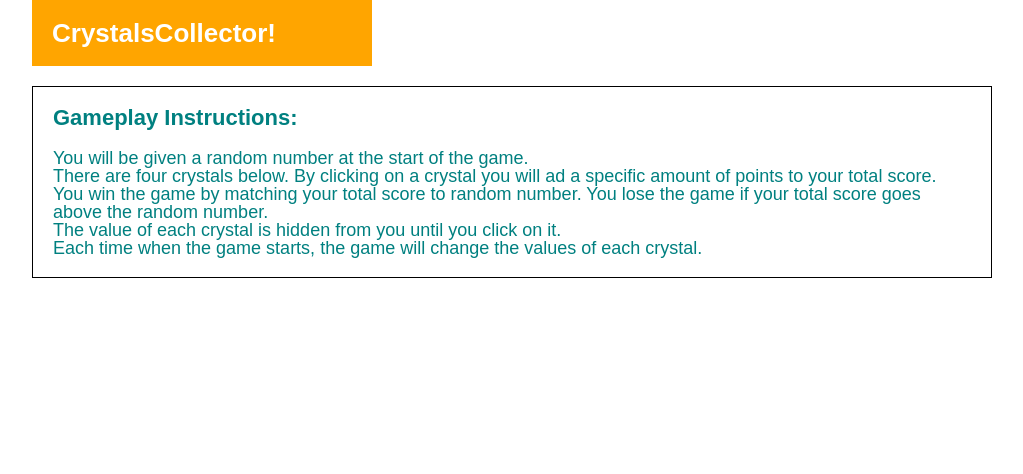
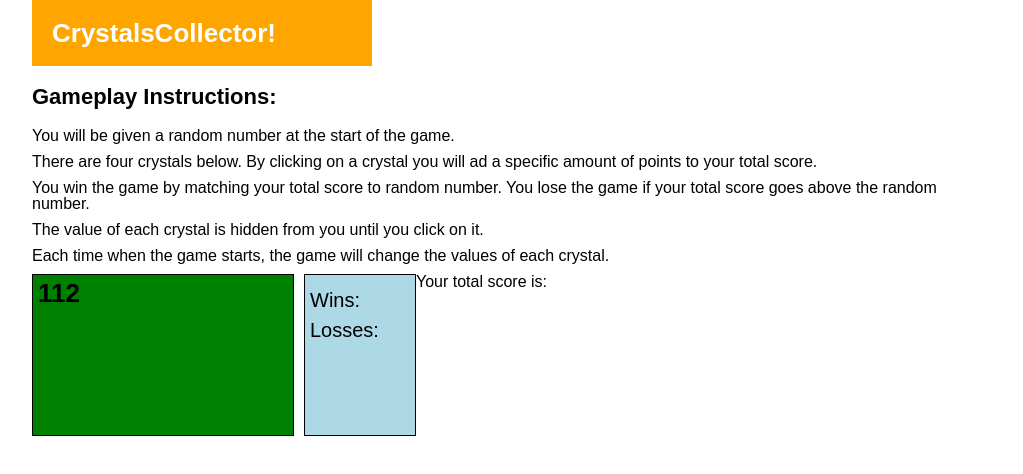
Before and after one commit to jmemmett/unit-4-game, a plain HTML site: page index.html in a window 1280 px wide. Shown: the whole page, without its empty margins (128-1151 px from the left). Drawn offline with nearby package versions, Linux system fonts and the light colour scheme.

Commit message:
2nd set of files, including the 4 crystal images.

```diff
--- a/assets/css/style.css
+++ b/assets/css/style.css
@@ -7,6 +7,8 @@ body {
     margin: 0 auto;
     background-color: white;
     box-sizing: border-box;
+    font-family: Arial, Helvetica, sans-serif;
+    font-size: 16px;
 }
 
 h1 {
@@ -27,13 +29,57 @@ h2 {
     font-weight: bold;
 }
 
+p {
+    padding-bottom: 10px;
+}
+
+/* why isn't this working afterwards */
+.clearfix::after
+    content: "";
+    clear: both;
+    display: table;
+}
+
 .instructions {
     padding: 20px;
     border: 1px solid black;
-    margin: 0 auto;
+    margin: 10px auto;
     background-color: white;
     color: teal;
     font-family: Arial, Helvetica, sans-serif;
     font-size: 18px;
     font-weight: normal;
 }
+
+.container1 {
+    width: 250px;
+    height: 150px;
+    background-color: green;
+    border: 1px solid black;
+    margin-right: 10px;
+    padding: 5px;
+    float: left;
+}
+
+.container2 {
+    width: 100px;
+    height: 150px;
+    background-color: lightblue;
+    border: 1px solid black;
+    padding: 5px;
+    float: left;
+}
+
+.stats {
+    font-size: 20px;
+
+}
+
+#randomNumber {
+    font-size: 26px;
+    font-weight: bold;
+}
+
+#scoreContainer {
+    display: block;
+}
--- a/assets/javascript/game.js
+++ b/assets/javascript/game.js
@@ -0,0 +1,35 @@
+// GLOBAL VARIABLES
+    var randomNumber = 0;
+    var CrystalValue1;
+    var CrystalValue2;
+    var CrystalValue3;
+    var CrystalValue4;
+    var totalValue = 0;
+
+// FUNCTION DEFINTIONS
+
+    // Generate a random number between 19 and 120 and display it on the screen
+    function generateRandomNumber (min, max) {
+        randomNumber = Math.floor(Math.random() * (max-min+1) + min);
+        console.log(randomNumber);
+        $("#randomNumber").text(randomNumber);
+    }
+
+    // Generate random values between 1 and 12 for each of 4 crystals
+    function generateCrystalValue () {
+
+    }
+
+    // click events for each of the 4 crystals
+    function crystalClick() {
+
+    }
+
+// GAMEPLAY
+
+    // generate a random number and display it on the screen
+    generateRandomNumber(19, 120);
+
+    // generate 4 random numbers (between 1 and 12) and assign those values to each of the 4 crystals displayed on the page
+    // create click events for each of the 4 crystals
+    //
--- a/index.html
+++ b/index.html
@@ -20,8 +20,26 @@
         <p>The value of each crystal is hidden from you until you click on it.</p>
         <p>Each time when the game starts, the game will change the values of each crystal.</p>
     </div>
+    <div class="clearfix">
+        <div class="container1">
+            <p id="randomNumber">39</h1>
+        </div>
+        <div class="container2">
+            <p id="win-loss" class="stats"></p>
+            <p id="wins" class="stats">Wins: </p>
+            <p id="losses" class="stats">Losses: </p>
+        </div>
+    </div>
 
-    </p>
+    <!-- Display 4 crystals here, and make them clickable -->
+
+    <div id="scoreContainer" class="clearfix">
+        <p>Your total score is:</p>
+        <p id="totalScore"></p>
+    </div>
+
+    <script src="https://cdnjs.cloudflare.com/ajax/libs/jquery/3.2.1/jquery.min.js"></script>
+    <script src="assets/javascript/game.js"></script>
 
 </body>
 </html>
```
Also changed, not shown: assets/images/blue.png (added), assets/images/green.png (added), assets/images/red.png (added), assets/images/yellow.png (added), 3 other files.
